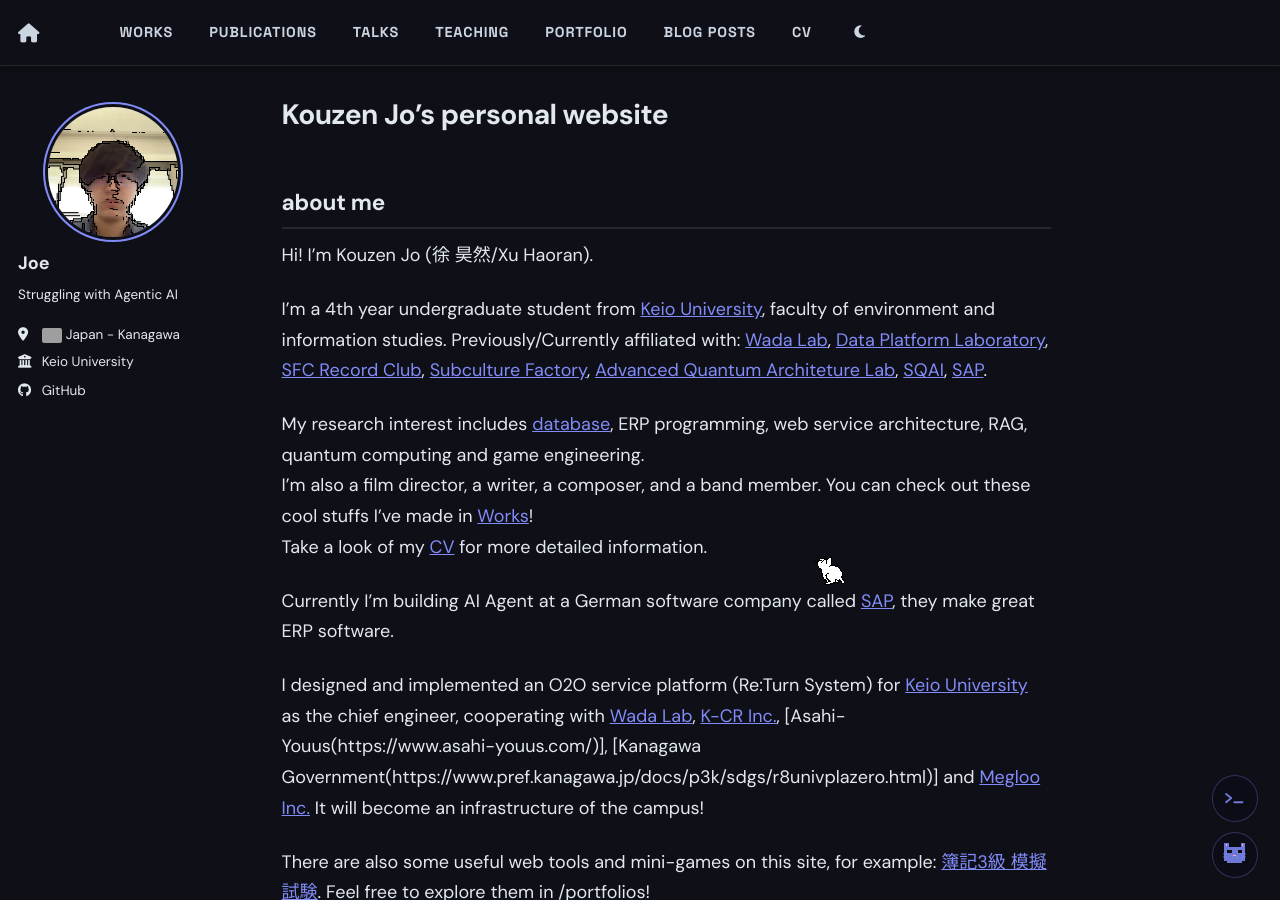
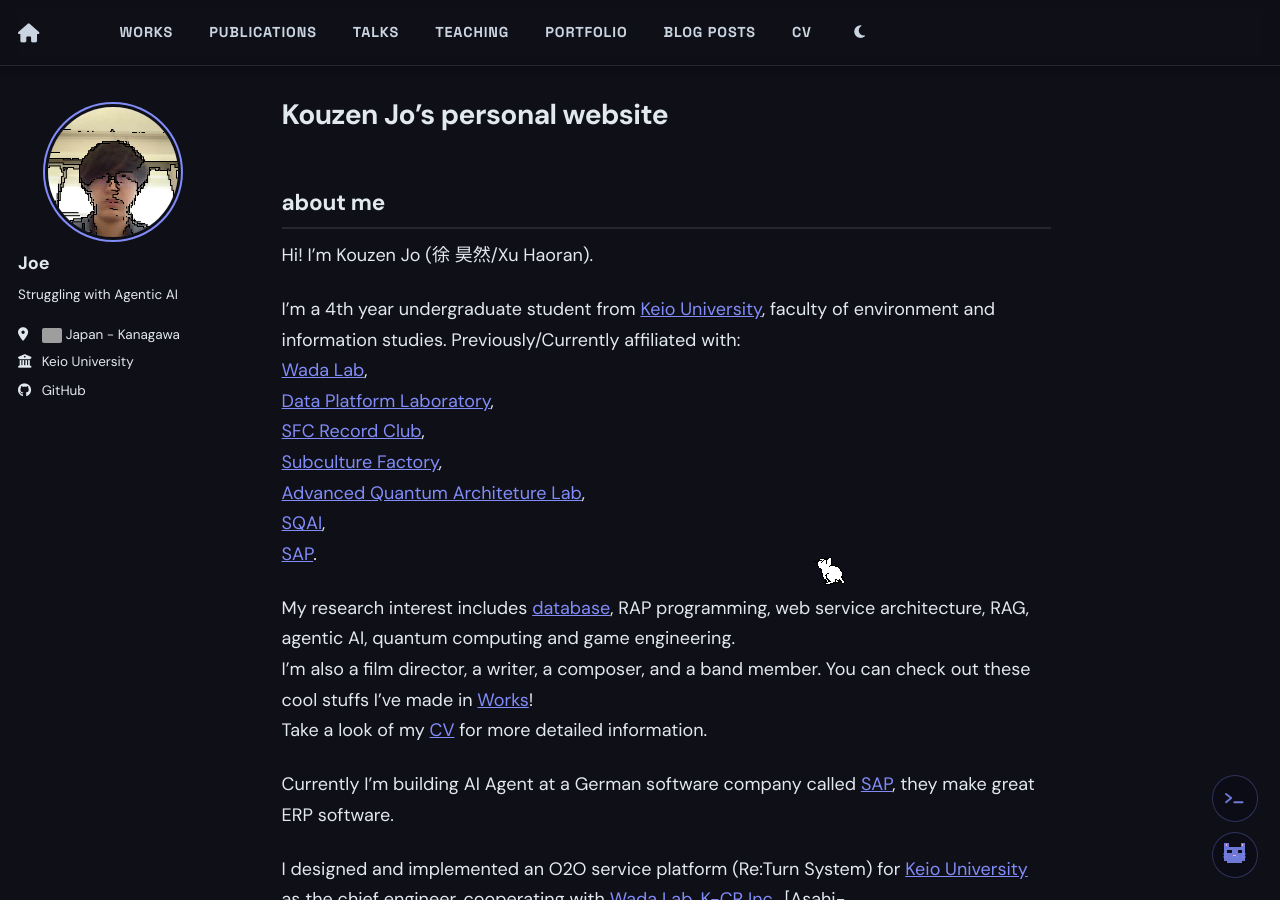
Before and after one commit to Joe-Xuu/joe-xuu.github.io, a Jekyll site: the page built from _pages/about.md, in a window 1280 px wide and 900 px high. Built offline with Jekyll 4.4.1, drawn with Linux system fonts in a browser that asks for light colours; grey boxes are pictures that could not be loaded.

Commit message:
Update about.md

```diff
--- a/_pages/about.md
+++ b/_pages/about.md
@@ -21,7 +21,7 @@
 [SQAI](https://sqai.jp/),
 [SAP](http://sap.com/).
 
-My research interest includes [database](https://sites.google.com/view/dpl-sfc), ERP programming, web service architecture, RAG, quantum computing and game engineering.
+My research interest includes [database](https://sites.google.com/view/dpl-sfc), RAP programming, web service architecture, RAG, agentic AI, quantum computing and game engineering.
 I'm also a film director, a writer, a composer, and a band member. You can check out these cool stuffs I've made in [Works](/works/)!
 Take a look of my [CV](/cv/) for more detailed information.
 
```
